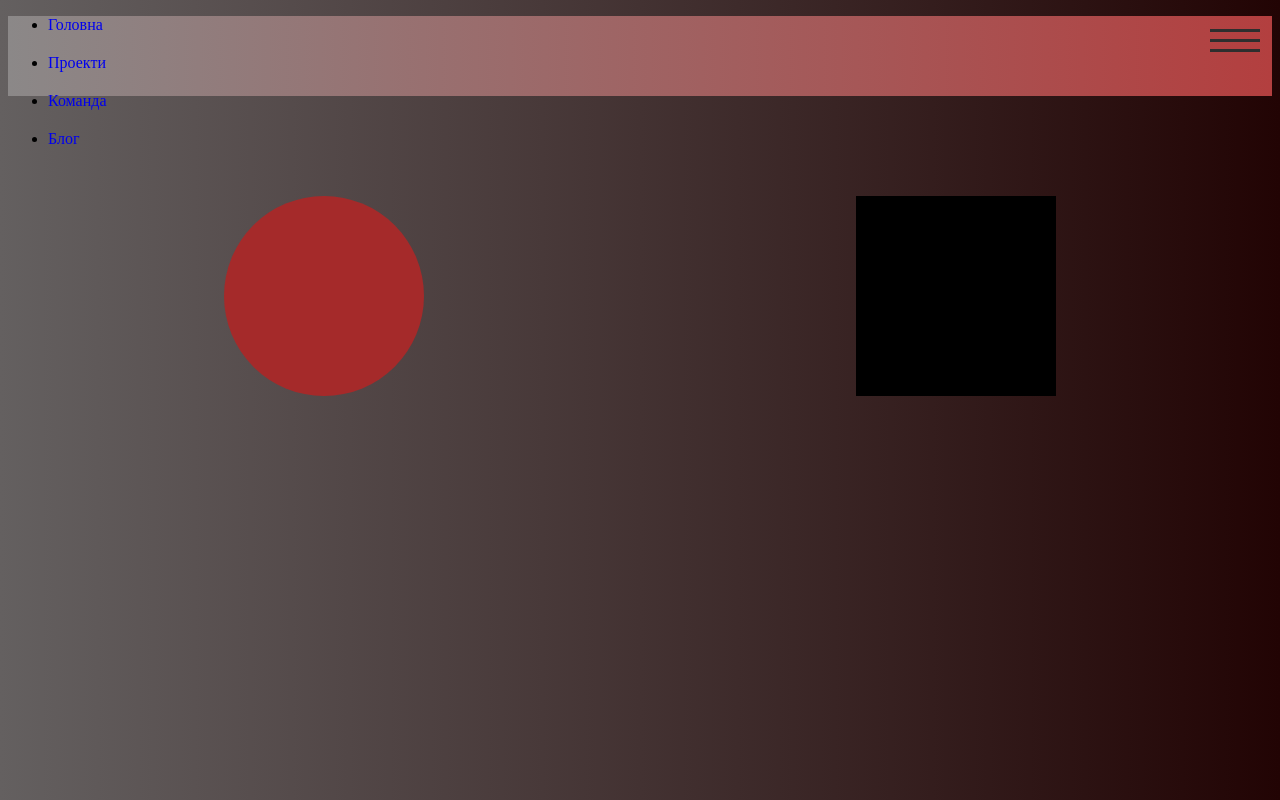
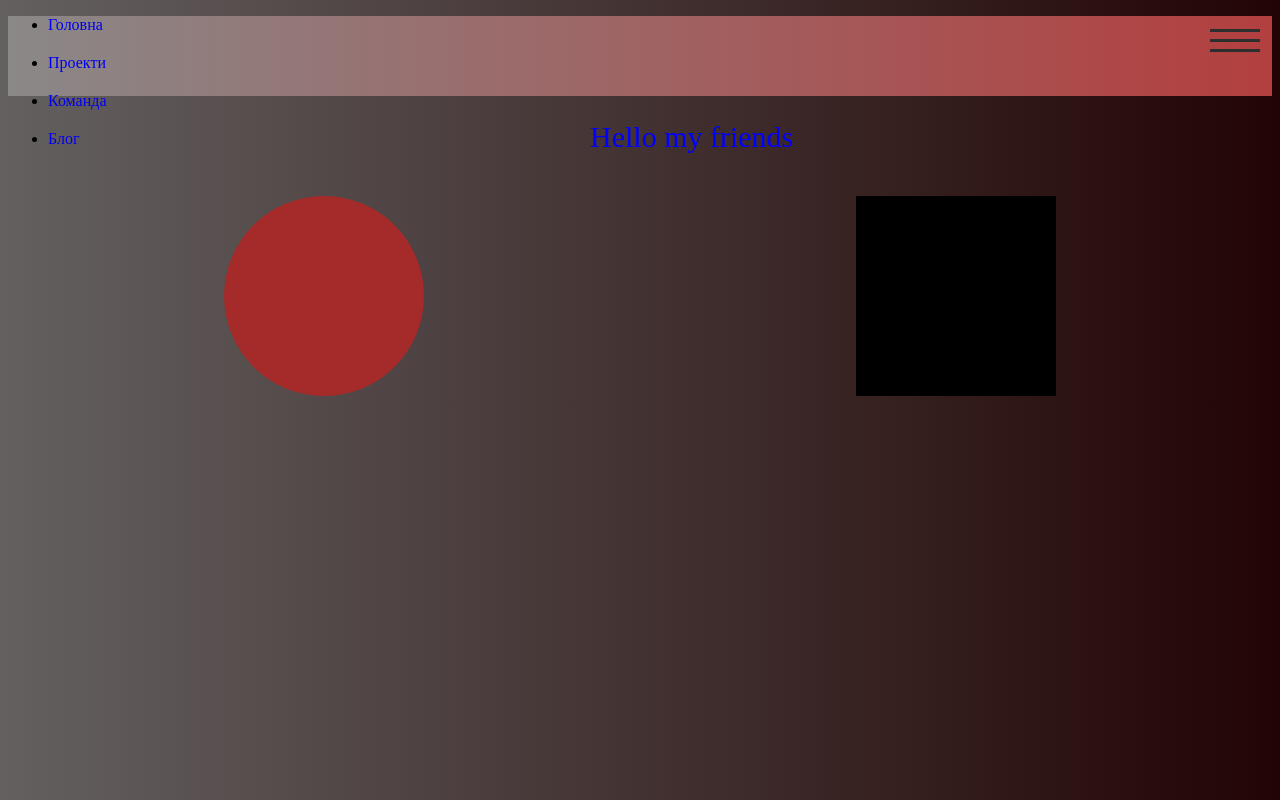
Before and after one commit to Bv28dog/group-homework, a plain HTML site: page index.html in a window 1280 px wide. Drawn offline with Linux system fonts and the light colour scheme.

Commit message:
javascript

```diff
--- a/css/main.css
+++ b/css/main.css
@@ -31,6 +31,13 @@
 .box:hover{
   transform: translateX(50px);
   transition: all 1s;
+}
+.mesange{
+  color:blue;
+  position:absolute;
+  left:calc(50% - 50px);
+  top: 120px;
+  font-size:30px;
 }
 
 .menu_btn {
--- a/index.html
+++ b/index.html
@@ -31,6 +31,7 @@
         </ul>
   </nav>
     </header>
+    <div><span class="mesange"></span></div>
     <div class="content">
         <div class="flex_container">
             <div class="circle"></div>
@@ -38,6 +39,6 @@
         </div>
 
     </div>
-
+    <script src="./javascript.js"></script>
 </body>
 </html>
--- /dev/null
+++ b/javascript.js
@@ -0,0 +1,2 @@
+span = document.querySelector('.mesange');
+setTimeout(() => {span.innerHTML="Hello my friends"}, 3000)
```
